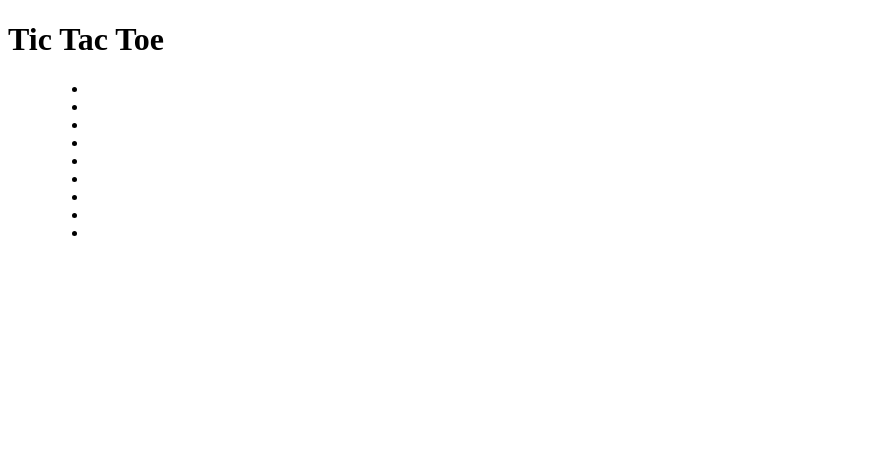
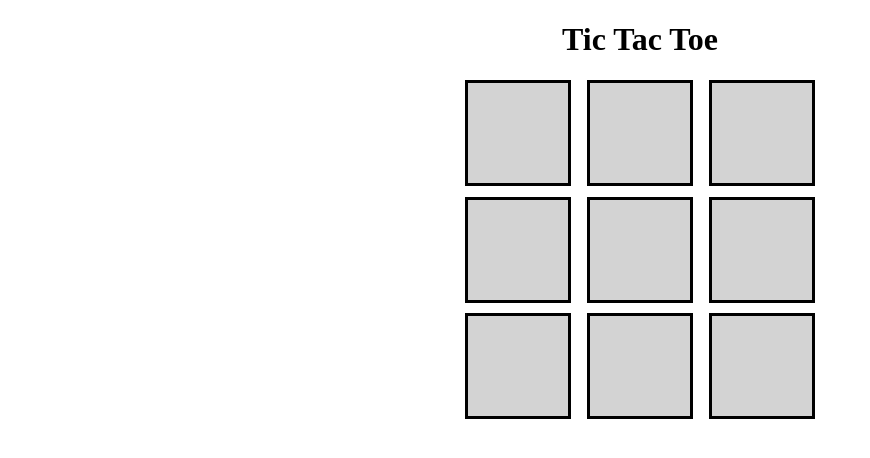
Before and after one commit to hannadarwish/W9D2, a website with bundled scripts: page practice-for-ch-js-browser-ttt-main/index.html in a window 1280 px wide. Shown: the whole page, without its empty margins (0-870 px from the left). Built offline with nearby package versions, Linux system fonts and the light colour scheme.

Commit message:
got some cool stuff going on

```diff
--- a/practice-for-ch-js-browser-ttt-main/index.html
+++ b/practice-for-ch-js-browser-ttt-main/index.html
@@ -11,17 +11,6 @@
     <h1>Tic Tac Toe</h1>
 
     <figure class="ttt">
-      <ul>
-        <li></li>
-        <li></li>
-        <li></li>
-        <li></li>
-        <li></li>
-        <li></li>
-        <li></li>
-        <li></li>
-        <li></li>
-      </ul>
     </figure>
   </body>
 </html>
--- a/practice-for-ch-js-browser-ttt-main/src/ttt-view.js
+++ b/practice-for-ch-js-browser-ttt-main/src/ttt-view.js
@@ -2,6 +2,8 @@ class View {
   constructor(game, containerEl) {
     this.game = game;
     this.containerEl = containerEl;
+    this.setupBoard();
+    containerEl.addEventListener("click", (this.handleClick));
   }
 
   setupBoard() {
@@ -9,21 +11,30 @@ class View {
     for (let row = 0; row < 3; row ++) {
       for (let col = 0; col < 3; col ++) {
         let ele = document.createElement("li");
-        ul.append(ele);
+        grid.appendChild(ele);
         const pos = [row, col];
-        ele.dataset.pos = pos;
+        ele.setAttribute("data-pos", pos);
       }
     }
-    grid.append(ul);
+    this.containerEl.appendChild(grid);
   }
 
   handleClick(e) {
+    // click event handler that we pass to the event listener
+    // let square = e.target;
+    let pos = e.target.getAttribute("data-pos");
+    console.log(pos)
+    this.game.playMove(pos);
+    const mark = this.game.currentPlayer;
+    e.target.innerText = mark;
   }
 
   makeMove(square) {
+
   }
 
   handleGameOver() {
+
   }
 }
 
--- a/practice-for-ch-js-browser-ttt-main/ttt.css
+++ b/practice-for-ch-js-browser-ttt-main/ttt.css
@@ -1 +1,34 @@
 /* Your code here */
+
+h1 {
+    display: flex;
+    justify-content: center;
+}
+
+li {
+    width: 100px;
+    height: 100px;
+    border-style: solid;
+    border-color: black;
+    list-style: none;
+    background-color: lightgray;
+}
+
+li:hover {
+    background-color: goldenrod;
+}
+
+ul {
+    display: flex;
+    justify-content: space-between;
+    width: 350px;
+    height: 350px;
+    flex-wrap: wrap;
+    padding: 0;
+    margin: 0;
+}
+
+.ttt {
+    display: flex;
+    justify-content: center;
+}
```
